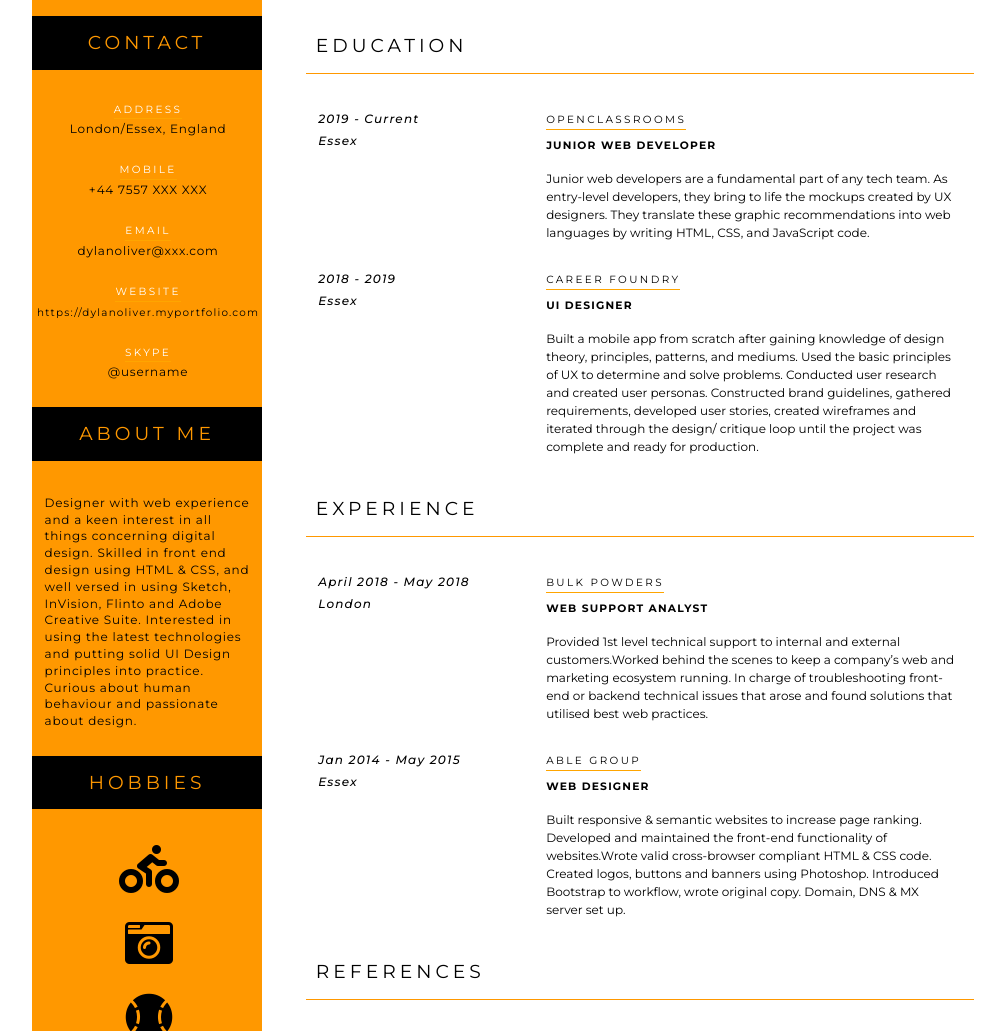
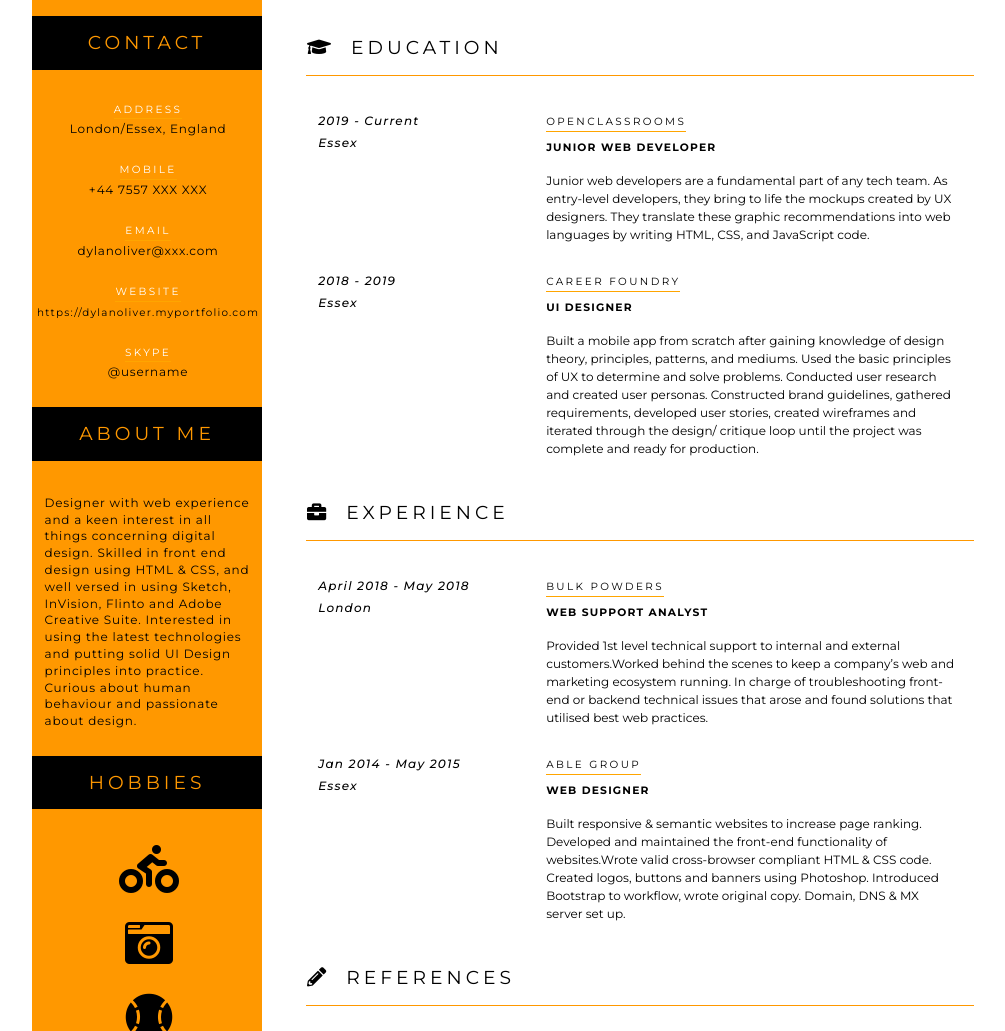
Before and after one commit to dylanoliver/dylanoliver.github.io, a plain HTML site: page index.html in a window 1280 px wide. Shown: the part 222-1253 px from the top of the page, without its empty margins (138-1143 px from the left). Drawn offline with Linux system fonts and the light colour scheme.

Commit message:
Added icons to Education, Experience and References headings

```diff
--- a/css/style.css
+++ b/css/style.css
@@ -58,6 +58,12 @@ h3 {
     letter-spacing: 0.25rem;
     font-weight: 500;
     margin-bottom: 2rem;;
+}
+
+h3 i {
+    margin-right: 1rem;
+    font-size: 1.2rem;
+    margin-left: -.55rem;
 }
 
 aside p {
--- a/index.html
+++ b/index.html
@@ -49,7 +49,7 @@
             <h1><span class="name">Dylan</span>&nbsp;Oliver</h1>
             <p class="jobTitle">Visual UI Designer</p>
         </header>
-        <h3>Education</h3>
+        <h3><i class="fas fa-graduation-cap"></i>Education</h3>
         <div class="row">
             <div class="col1">
                 <p>2019 - Current</p>
@@ -74,7 +74,7 @@
             </div>
         </div>
 
-        <h3>Experience</h3>
+        <h3><i class="fas fa-briefcase"></i>Experience</h3>
         <div class="row">
             <div class="col1">
                 <p>April 2018 - May 2018</p>
@@ -100,7 +100,7 @@
         </div>
 
 
-        <h3>References</h3>
+        <h3><i class="fas fa-pencil-alt"></i>References</h3>
         <div class="row">
             <div class="col1Ref">
                 <p>William Kieman</p>
```
